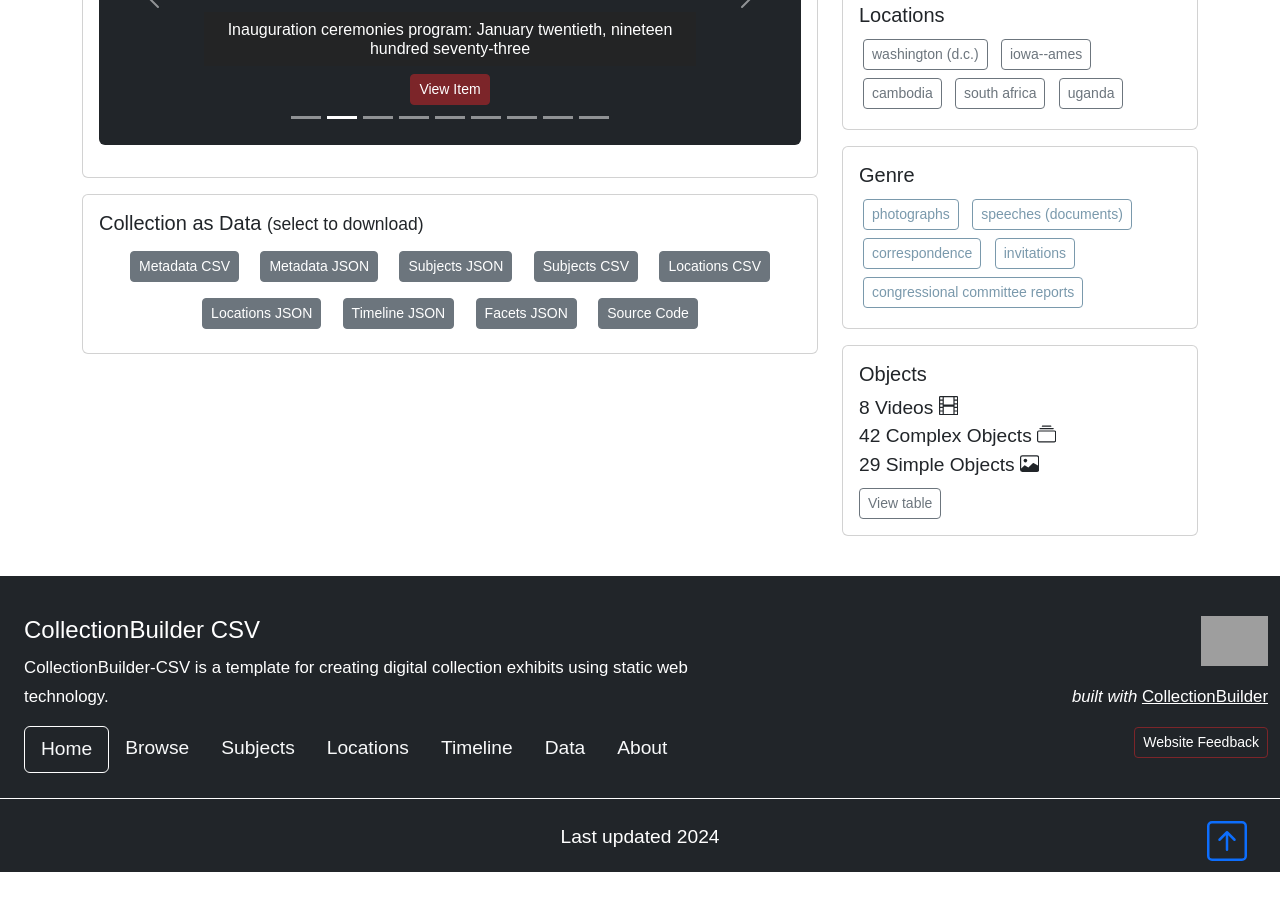
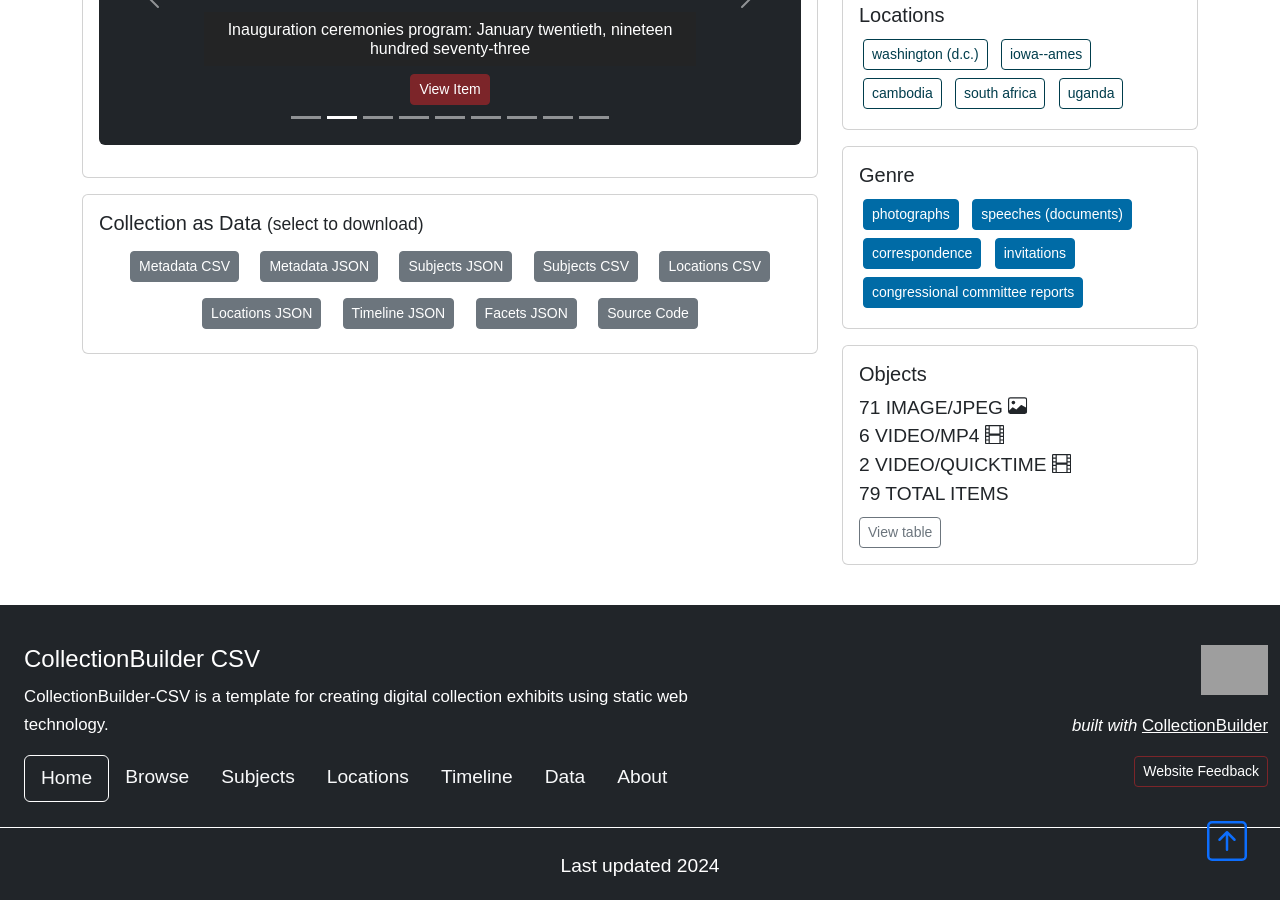
Before and after one commit to isu-digital/digital-collections-template, a Jekyll site: the page built from pages/index.md, in a window 1280 px wide and 900 px high, scrolled down 1063 px. Built offline with Jekyll 4.4.1, drawn with Linux system fonts in a browser that asks for light colours; nearby versions of some CDN libraries; library files that are not in the unit come from our copies; before the commit the page ends 1935 px from its top, so only the background shows below that.

Commit message:
adjust objects include to show useful info

```diff
--- /dev/null
+++ b/_includes/helpers/get-icon-svg.html
@@ -0,0 +1,18 @@
+{% comment %}
+
+    Liquid utility to get a theme icon based on display_template or format.
+    returns an svg sprite (in html)
+
+    E.G. --> {% include helpers/get-icon-svg.html template="pdf" type="hidden" %}
+
+    Options:
+
+    - "template" - the display_template to represent (usually provided from an item metadata "display_template" or "format")
+    - "type" - choose from "thumb" (svg like an image), "hidden" (svg aria-hidden), or "sprite" (svg sprite) (optional, default "sprite")
+
+{%- endcomment -%}
+{%- capture iconId -%}{% if include.template contains 'image' %}icon-image{% elsif include.template contains 'pdf' %}icon-pdf{% elsif include.template contains 'video' %}icon-video{% elsif include.template contains 'audio' %}icon-audio{% elsif include.template contains 'panorama' %}icon-panorama{% elsif include.template contains 'compound' %}icon-compound-object{% elsif include.template contains 'multiple' %}icon-multiple{% elsif include.template contains 'record' %}icon-record{% else %}icon-default{% endif %}{%- endcapture -%}
+{% if include.type == "thumb" %}
+<svg class="bi text-body img-fluid" fill="currentColor" role="img"><title>{{ include.template }} file icon</title><use xlink:href="{{ '/assets/lib/cb-icons.svg' | relative_url }}#{{ iconId }}"/></svg>
+{%- else -%}
+<svg class="bi icon-sprite"{% if include.type == 'hidden' %} aria-hidden="true"{% endif %}><use xlink:href="{{ '/assets/lib/cb-icons.svg' | relative_url }}#{{ iconId }}"/></svg>{% endif %}
--- a/_includes/index/objects.html
+++ b/_includes/index/objects.html
@@ -1,40 +1,47 @@
-{%- assign templates = site.data[site.metadata] | where_exp: 'item','item.parentid == nil ' | map: "display_template" -%}
-{%- assign types = "image;audio;video;pdf;panorama;record;compound_object;multiple;complex;simple" | split: ";" -%}
+{% comment %}
+
+    Collection objects summary.
+    Counts item types based on "display_template" providing link to Browse page.
+
+    E.G. --> {% include index/objects.html %}
+
+    E.G. --> {% include index/objects.html object_field="format" others=true total=true %}
+
+    Options:
+
+    - "btn-color" - a bootstrap color class to theme the buttons. Can be any bootstrap template color (e.g. info, success) or outline (e.g. outline-info, outline-success), including colors created in config-theme-colors. (optional, default "outline-secondary")
+    - "heading_level" = customize the level of the heading if necessary for accessibility, choose "h1", "h2", "h3", etc (optional, default "h2")
+    - "object_field" = optionally change the field used to count items. Typically this is either "display_template" (default) or "format". The field should be available on the Browse page to filter! The icons assume you use something like "display_template" or "format" to select the correct icon.
+    - "child-objects" = include child items in count or only parents, true or false (optional, default false)
+    - "others" = display a count for items with no "display_template", true or false (optional, default false)
+    - "total" = display a count for total items, true or false (optional, default false)
+
+{%- endcomment -%}
+{%- assign object_field = include.object_field | default: 'display_template' -%}
+{% if include.child-objects == true %}
+{%- assign items = site.data[site.metadata] | where_exp: 'item','item.objectid' -%}
+{% else %}
+{%- assign items = site.data[site.metadata] | where_exp: 'item','item.objectid and item.parentid == nil' -%}
+{% endif %}
+{%- assign templates = items | map: object_field -%}
+{%- assign types = templates | uniq | compact | sort -%}
 <div class="card mb-3" >
     <div class="card-body">
-    <h2 class="card-title h5">Objects</h2>
+        <{{ include.heading_level | default: 'h2' | strip }} class="card-title h5">Objects</{{ include.heading_level | default: 'h2' | strip }}>
         <p class="card-text">
         {% for t in types %}
-      {%- assign count = templates | where_exp: 'item','item contains t' | size -%}
+        {%- assign count = templates | where_exp: 'item', 'item contains t' | size -%}
         {% if count > 0 %}
         {{ count }}
-      {% case t %}
-      {% when 'image' %}
-      <a class="text-dark" href="{{ 'image' | prepend: '/browse.html#' | relative_url }}">Image{% if count > 1 %}s{% endif %} <svg class="bi icon-sprite text-body" fill="currentColor" aria-hidden="true"><use xlink:href="{{ '/assets/lib/cb-icons.svg' | relative_url }}#icon-image"/></svg></a><br>
-      {% when 'audio' %}
-      <a class="text-dark" href="{{ 'audio' | prepend: '/browse.html#' | relative_url }}">Audio File{% if count > 1 %}s{% endif %} <svg class="bi icon-sprite text-body" fill="currentColor" aria-hidden="true"><use xlink:href="{{ '/assets/lib/cb-icons.svg' | relative_url }}#icon-audio"/></svg></a><br>
-      {% when 'video' %}
-      <a class="text-dark" href="{{ 'video' | prepend: '/browse.html#' | relative_url }}">Video{% if count > 1 %}s{% endif %} <svg class="bi icon-sprite text-body" fill="currentColor" aria-hidden="true"><use xlink:href="{{ '/assets/lib/cb-icons.svg' | relative_url }}#icon-video"/></svg></a><br>
-      {% when 'pdf' %}
-      <a class="text-dark" href="{{ 'pdf' | prepend: '/browse.html#' | relative_url }}">PDF{% if count > 1 %}s{% endif %} <svg class="bi icon-sprite text-body" fill="currentColor" aria-hidden="true"><use xlink:href="{{ '/assets/lib/cb-icons.svg' | relative_url }}#icon-pdf"/></svg></a><br>
-      {% when 'panorama' %}
-      <a class="text-dark" href="{{ 'panorama' | prepend: '/browse.html#' | relative_url }}">Panorama{% if count > 1 %}s{% endif %} <svg class="bi icon-sprite text-body" fill="currentColor" aria-hidden="true"><use xlink:href="{{ '/assets/lib/cb-icons.svg' | relative_url }}#icon-panorama"/></svg></a><br>
-      {% when 'record' %}
-      <a class="text-dark" href="{{ 'record' | prepend: '/browse.html#' | relative_url }}">Record{% if count > 1 %}s{% endif %} <svg class="bi icon-sprite text-body" fill="currentColor" aria-hidden="true"><use xlink:href="{{ '/assets/lib/cb-icons.svg' | relative_url }}#icon-record"/></svg></a><br>
-      {% when 'compound_object' %}
-      <a class="text-dark" href="{{ 'compound%20object' | prepend: '/browse.html#' | relative_url }}">Compound Object{% if count > 1 %}s{% endif %} <svg class="bi icon-sprite text-body" fill="currentColor" aria-hidden="true"><use xlink:href="{{ '/assets/lib/cb-icons.svg' | relative_url }}#icon-compound-object"/></svg></a><br>
-      {% when 'multiple' %}
-      <a class="text-dark" href="{{ 'multiple' | prepend: '/browse.html#' | relative_url }}">Multiple{% if count > 1 %}s{% endif %} <svg class="bi icon-sprite text-body" fill="currentColor" aria-hidden="true"><use xlink:href="{{ '/assets/lib/cb-icons.svg' | relative_url }}#icon-multiple"/></svg></a><br>
-      {% when 'complex' %}
-      <a class="text-dark" href="{{ 'complex' | prepend: '/browse.html#' | relative_url }}">Complex Object{% if count > 1 %}s{% endif %} <svg class="bi icon-sprite text-body" fill="currentColor" aria-hidden="true"><use xlink:href="{{ '/assets/lib/cb-icons.svg' | relative_url }}#icon-compound-object"/></svg></a><br>
-      {% when 'simple' %}
-      <a class="text-dark" href="{{ 'simple' | prepend: '/browse.html#' | relative_url }}">Simple Object{% if count > 1 %}s{% endif %} <svg class="bi icon-sprite text-body" fill="currentColor" aria-hidden="true"><use xlink:href="{{ '/assets/lib/cb-icons.svg' | relative_url }}#icon-image"/></svg></a><br>
-      {% else %}
-      <a class="text-dark" href="{{ 'file' | prepend: '/browse.html#' | relative_url }}">File{% if count > 1 %}s{% endif %} <svg class="bi icon-sprite text-body" fill="currentColor" aria-hidden="true"><use xlink:href="{{ '/assets/lib/cb-icons.svg' | relative_url }}#icon-default"/></svg></a><br>
-      {%- endcase -%}
+        <a class="text-dark" href="{{ t | prepend: '/browse.html#' | relative_url }}">{{ t | upcase | replace: "_", " " }}
+        {% include helpers/get-icon-svg.html type="hidden" template=t %}</a><br>
         {%- endif -%}
         {%- endfor -%}
-      <a class="btn btn-sm btn-outline-secondary mt-2" href="{{ '/data.html' | relative_url }}">View table</a>
+        {% if include.others == true %}{% assign others = templates | where_exp: 'item', 'item == nil or item == ""' | size %}{% if others > 0 %}
+        {{ others }} OTHER {% include helpers/get-icon-svg.html type="hidden" %}<br>{% endif %}{% endif %}
+        {% if include.total == true %}
+        {{ templates | size }} TOTAL ITEMS<br>{% endif %}
+        <a class="btn btn-sm btn-{{ include.btn-color | default: 'outline-secondary' }} mt-2" href="{{ '/data.html' | relative_url }}">View table</a>
         </p>
     </div>
 </div>
--- a/_layouts/home-infographic.html
+++ b/_layouts/home-infographic.html
@@ -18,11 +18,11 @@ layout: page
 
     {% include index/featured-terms.html field="subject" title="Top Subjects" btn-color="primary" %}
 
-    {% include index/featured-terms.html field="location" title="Locations" btn-color="outline-secondary" %}
+    {% include index/featured-terms.html field="location" title="Locations" btn-color="outline-secondary-blue-dark" %}
 
-    {% include index/featured-terms.html field="genre" title="Genre" btn-color="outline-info" %}
+    {% include index/featured-terms.html field="genre" title="Genre" btn-color="secondary-blue" %}
 
-    {% include index/objects.html %}
+    {% include index/objects.html object_field="format" others=true total=true %}
 
   </div>
 
```
Also changed, not shown: _includes/helpers/get-icon.js (added, +53 -0 lines). Lines whose indentation alone changed are shown as unchanged.
